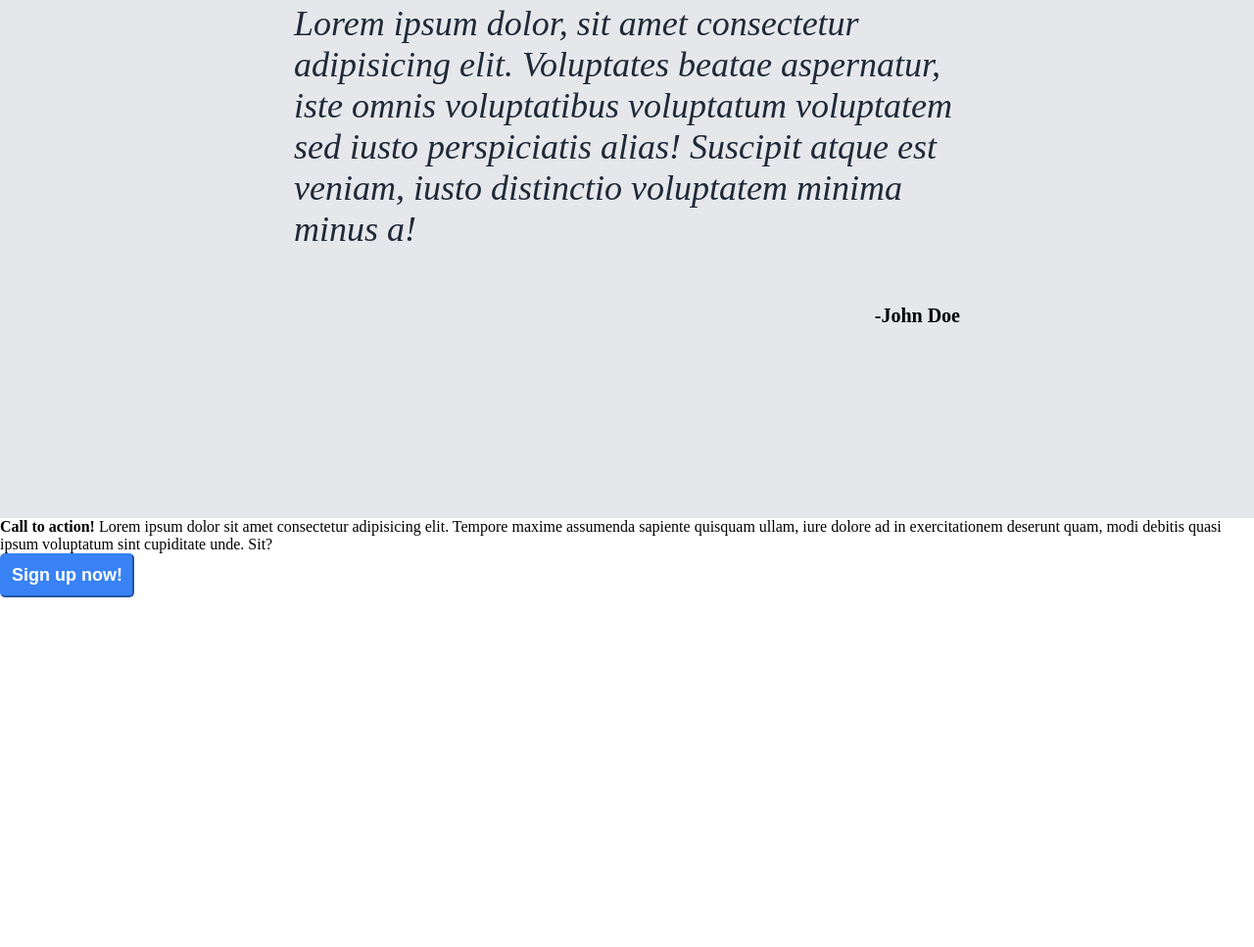
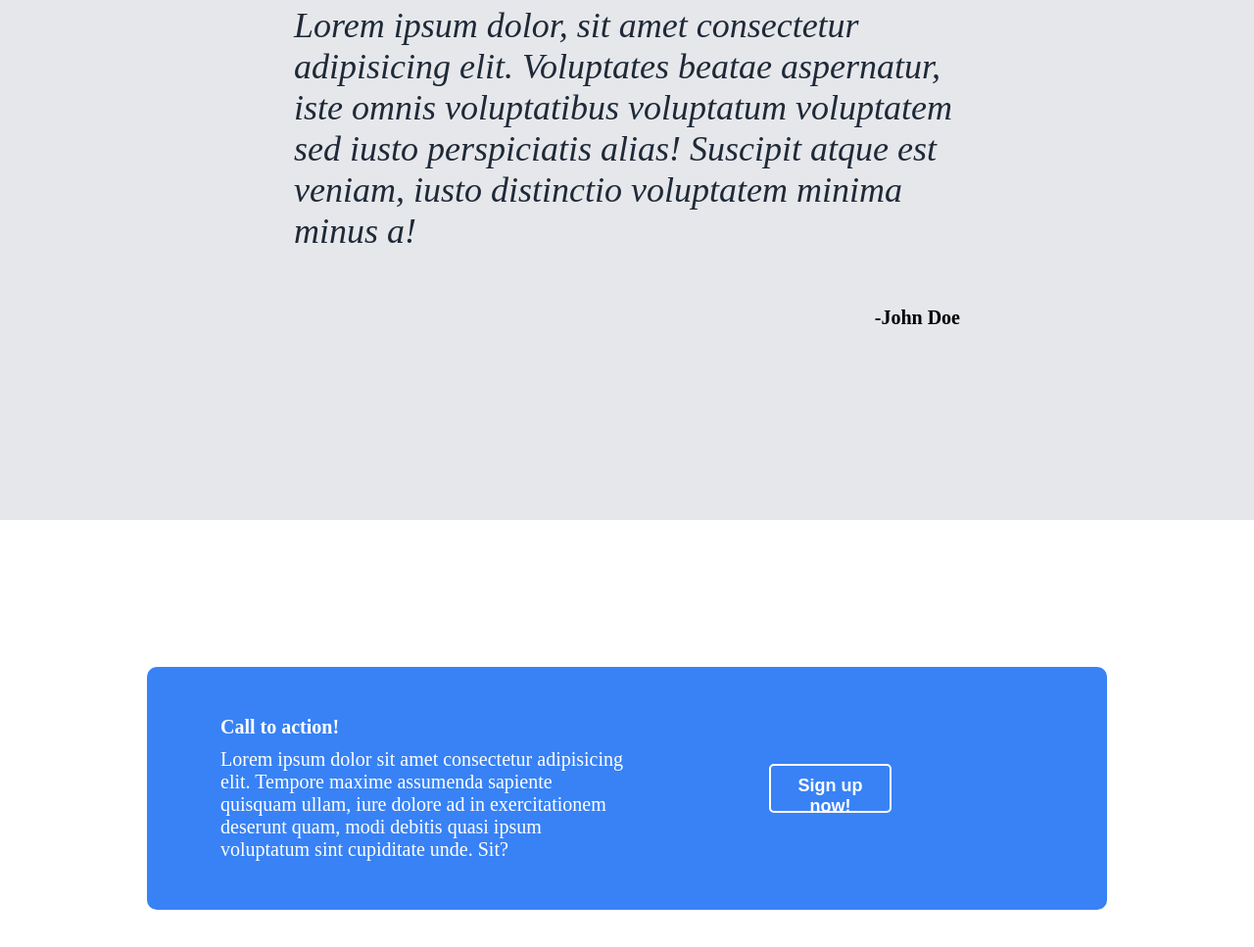
Before and after one commit to Samuel1998c/landing-page, a plain HTML site: page index.html in a window 1280 px wide. Shown: the part 1309-2276 px from the top of the page at 98% size. Before the commit the page ends 1919 px from the top, so only its background shows below. Drawn offline with Linux system fonts and the light colour scheme.

Commit message:
Update style.css

```diff
--- a/style.css
+++ b/style.css
@@ -86,8 +86,8 @@ button{
 
 .card img{
     border-radius: 10px;
-    border-color: #3882f6;
-    border-width: 10px;
+    border: solid #3882f6;
+    border-width: 3px;
 }
 
 .testimonial{
@@ -111,3 +111,30 @@ button{
     font-size: 36px;
     color: #1f2937;
 }
+
+.CTA{
+    margin: 150px;
+    display: flex;
+    background-color: #3882f6;
+    border-radius: 10px;
+    padding: 50px 75px;
+    color: white;
+    font-size: 20px;
+}
+
+.text{
+    display: flex;
+    flex-direction: column;
+    gap: 10px;
+    width: 50%;
+}
+.CTA button{
+    display: block;
+    background-color:#3882f6;
+    color:white;
+    border: solid 2px;
+    border-color: white;
+    width: 15%;
+    height: 50px;
+    margin:auto
+}
```
